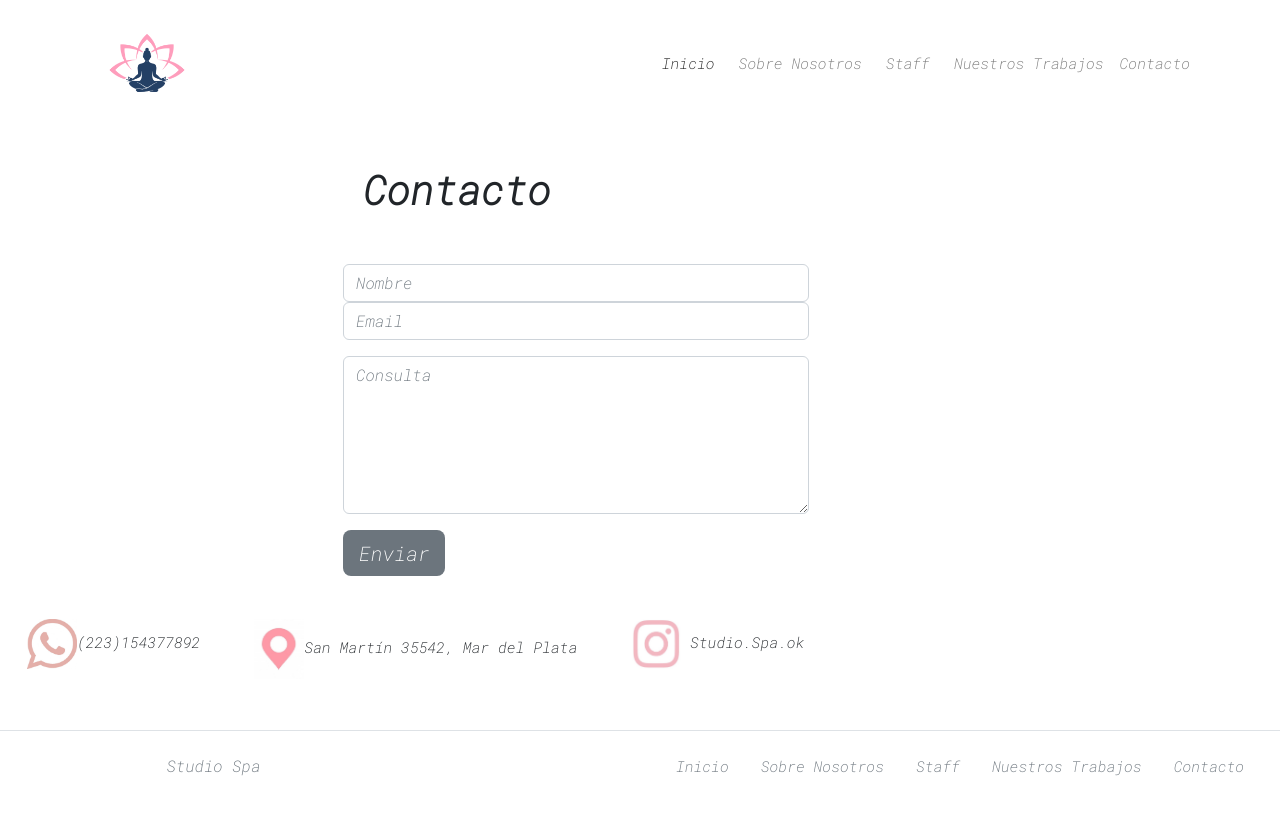
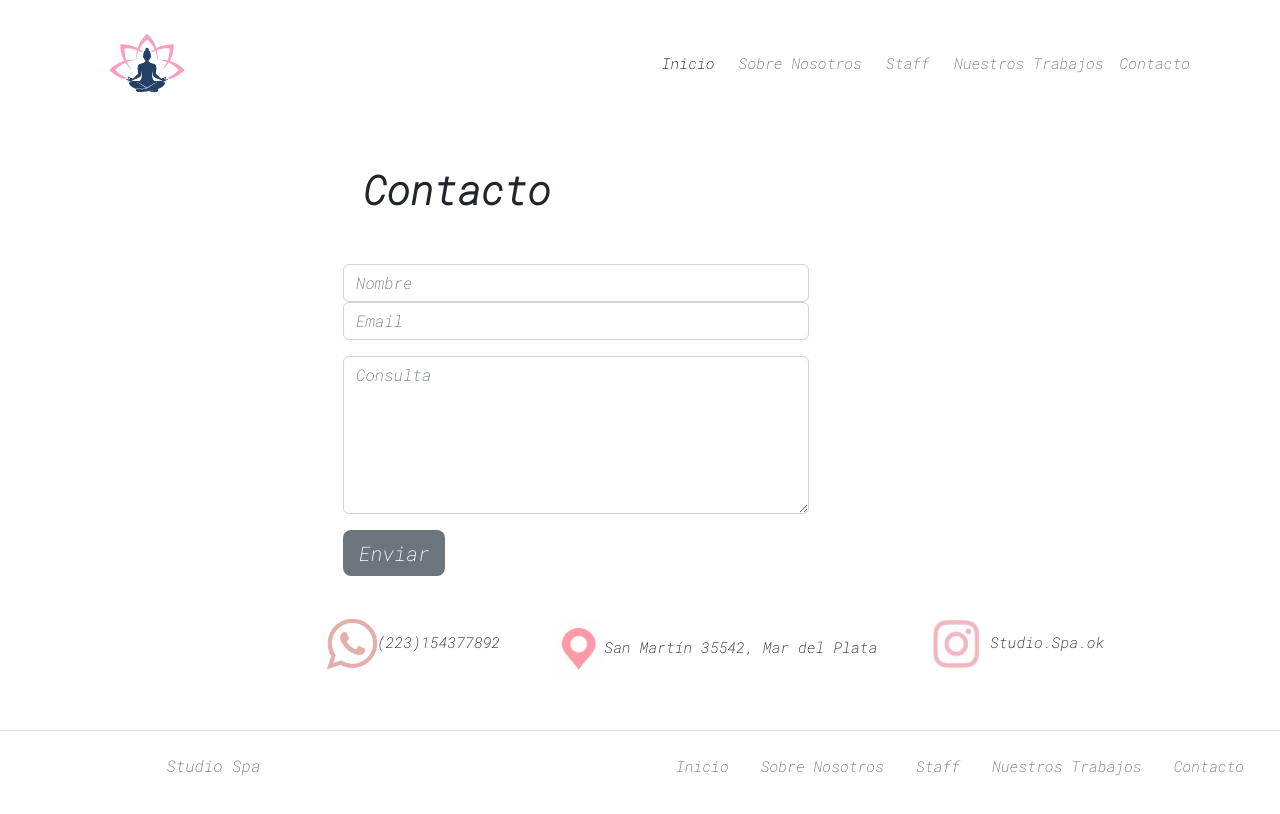
Before and after one commit to VictoriaBoubee/ProyectoSpa, a website: page contacto.html in a window 1280 px wide. Drawn offline with nearby package versions, Linux system fonts and the light colour scheme.

Commit message:
Ultimos cambios2

```diff
--- a/scss/pages/_contacto.scss
+++ b/scss/pages/_contacto.scss
@@ -10,6 +10,7 @@
     display: flex;
     flex-direction: row;
     text-align: center;
+    margin-left: 300px;
   }
   .felx__container div{
     margin: 60px;
@@ -54,6 +55,11 @@
     margin-bottom: 50px;
     font-weight: bolder;
      }
+     .felx__container {
+      display: flex;
+      flex-direction: row;
+      text-align: center;
+    }
 
 }
 // `sm` applies to x-small devices (portrait phones, less than 576px)
```
Also changed, not shown: CSS/Style.css.
